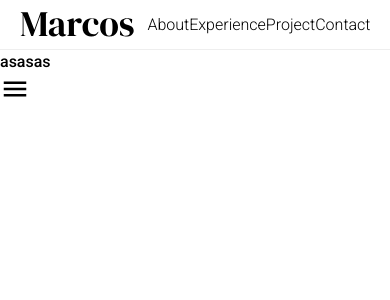
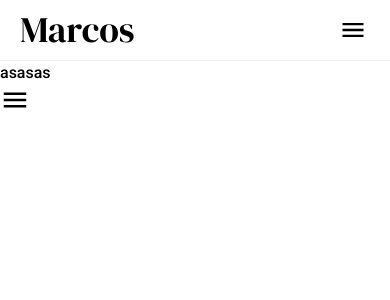
Before and after one commit to MarcosAntonio15243/MarcosAntonio15243.github.io, a Next.js app: page / in a window 390 px wide. Shown: the top 300 px of the page. Built offline with nearby package versions, Linux system fonts and the light colour scheme.

Commit message:
feat: Adicionando botão de display da navbar no Header

```diff
--- a/src/components/layout/Header.tsx
+++ b/src/components/layout/Header.tsx
@@ -1,12 +1,20 @@
+import HeaderButton from "../buttons/HeaderButton";
 import NavBar from "./NavBar";
 
 export default function Header() {
   return (
     <header className="py-3 border-b-[1px] border-[var(--color-light-gray)]">
       <div className="flex flex-row justify-between items-center max-w-[90vw] mx-auto">
-        <img src="/assets/logo.svg" alt="teste de imagem" className="cursor-pointer" />
-        <NavBar />
+        <img
+          src="/assets/logo.svg"
+          alt="teste de imagem"
+          className="cursor-pointer"
+        />
+        <NavBar className="hidden flex-row sm:flex gap-10" />
+        <div className="sm:hidden relative">
+          <HeaderButton />
+        </div>
       </div>
     </header>
-  )
+  );
 }
```
